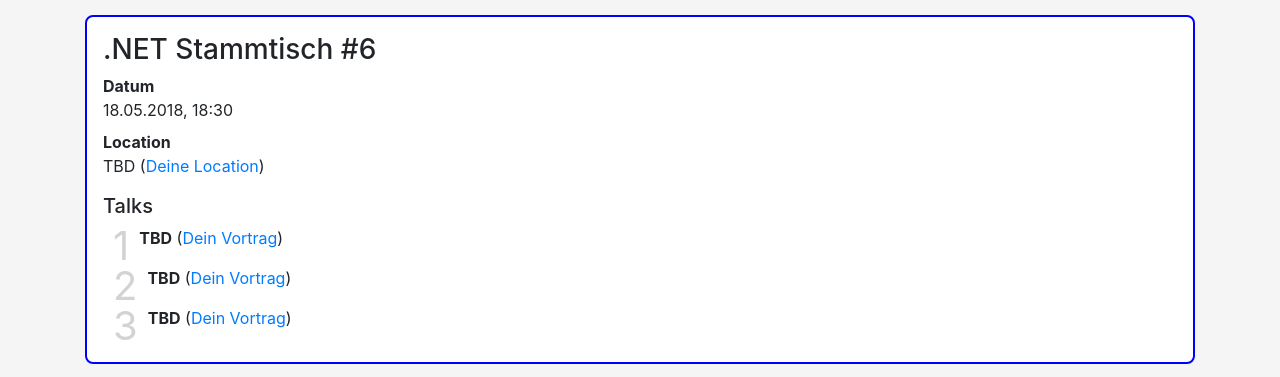
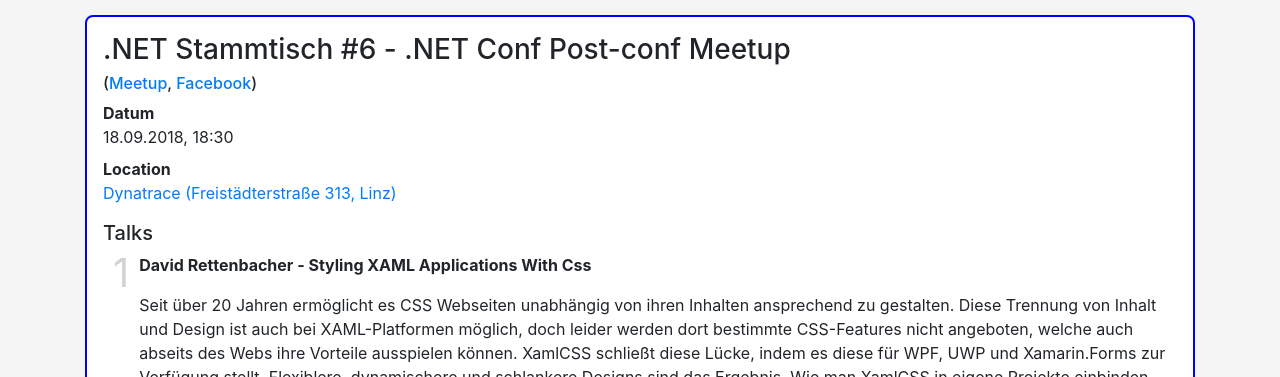
Before and after one commit to dotnetstammtisch/dotnetstammtisch.github.io, a plain HTML site: page index.html in a window 1280 px wide. Shown: the part 283-660 px from the top of the page. Drawn offline with nearby package versions, Linux system fonts and the light colour scheme.

Commit message:
Adding more info to Stammtisch #6 + fixing date

```diff
--- a/index.html
+++ b/index.html
@@ -55,27 +55,30 @@
         </div>
 
         <div class="meeting active">
-            <h3>.NET Stammtisch #6</h3>
+            <h3>.NET Stammtisch #6 - .NET Conf Post-conf Meetup</h3>
+            <h6>(<a href="https://www.meetup.com/NET-Stammtisch-Linz/events/253592680/">Meetup</a>, <a href="https://www.facebook.com/events/1001644816626675/">Facebook</a>)</h6>
             <dl class="dl-horizontal">
                 <dt>Datum</dt>
-                <dd>18.05.2018, 18:30</dd>
+                <dd>18.09.2018, 18:30</dd>
 
                 <dt>Location</dt>
-                <dd>TBD (<a href="mailto:organizers@dotnetstammtisch.at">Deine Location</a>)</dd>
+                <dd> <a href="https://www.dynatrace.com/">Dynatrace (Freistädterstraße 313, Linz)</a></dd>
             </dl>
 
             <h5>Talks</h5>
             <div class="d-flex">
                 <div class="talk-number">1</div>
                 <div>
-                    <p><strong>TBD</strong> (<a href="mailto:organizers@dotnetstammtisch.at">Dein Vortrag</a>)</p>
+                    <p><strong>David Rettenbacher - Styling XAML Applications With Css</strong>
+                    <p>Seit über 20 Jahren ermöglicht es CSS Webseiten unabhängig von ihren Inhalten ansprechend zu gestalten. Diese Trennung von Inhalt und Design ist auch bei XAML-Platformen möglich, doch leider werden dort bestimmte CSS-Features nicht angeboten, welche auch abseits des Webs ihre Vorteile ausspielen können. XamlCSS schließt diese Lücke, indem es diese für WPF, UWP und Xamarin.Forms zur Verfügung stellt. Flexiblere, dynamischere und schlankere Designs sind das Ergebnis. Wie man XamlCSS in eigene Projekte einbinden kann, warum sich XAML-Features und CSS nicht gegenseitig ausschließen müssen und wie das Designen mit CSS konkret aussieht wird in diesem Talk anhand von Live-Beispielen gezeigt.</p>
                 </div>
             </div>
 
             <div class="d-flex">
                 <div class="talk-number">2</div>
                 <div>
-                    <p><strong>TBD</strong> (<a href="mailto:organizers@dotnetstammtisch.at">Dein Vortrag</a>)</p>
+                    <p><strong>Rainer Stropek - Was gibt es Neues in Visual Studio für C#-Profis?</p>
+                    <p>Alle paar Wochen meldet sich der Visual Studio Installer, dass eine neue Version zum Download bereitsteht. Im laufenden Projektgeschäft verliert man da manchmal den Überblick. Es kommt schon vor, dass man nützliche Hilfsmittel übersieht, die einem das Leben leichter machen würden. Rainer Stropek zeigt in dieser Session seine persönlichen Highlights der Neuerungen von Visual Studio, die in den letzten Monaten erschienen sind.</p>
                 </div>
             </div>
 
```
